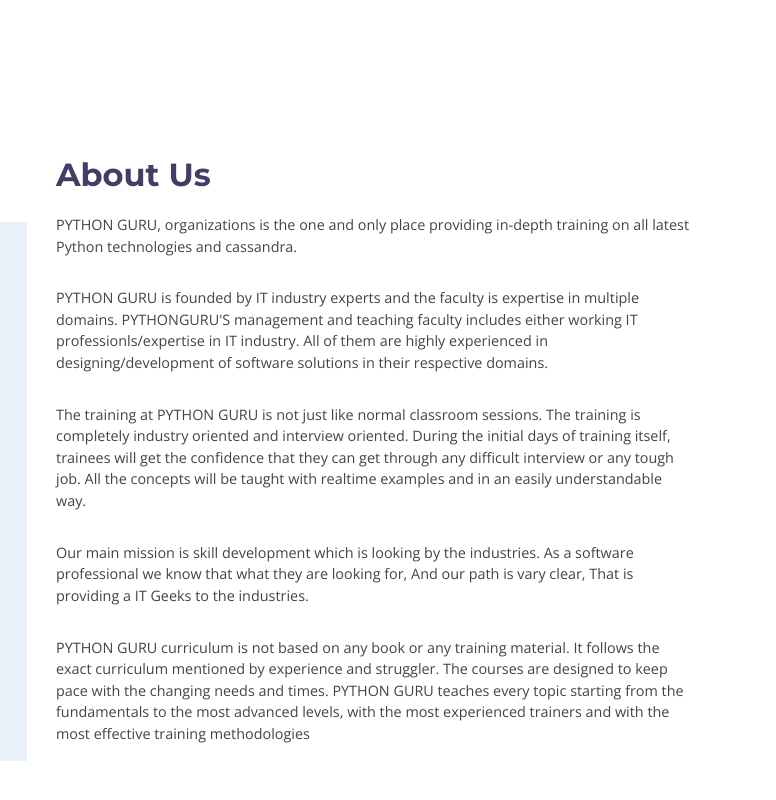
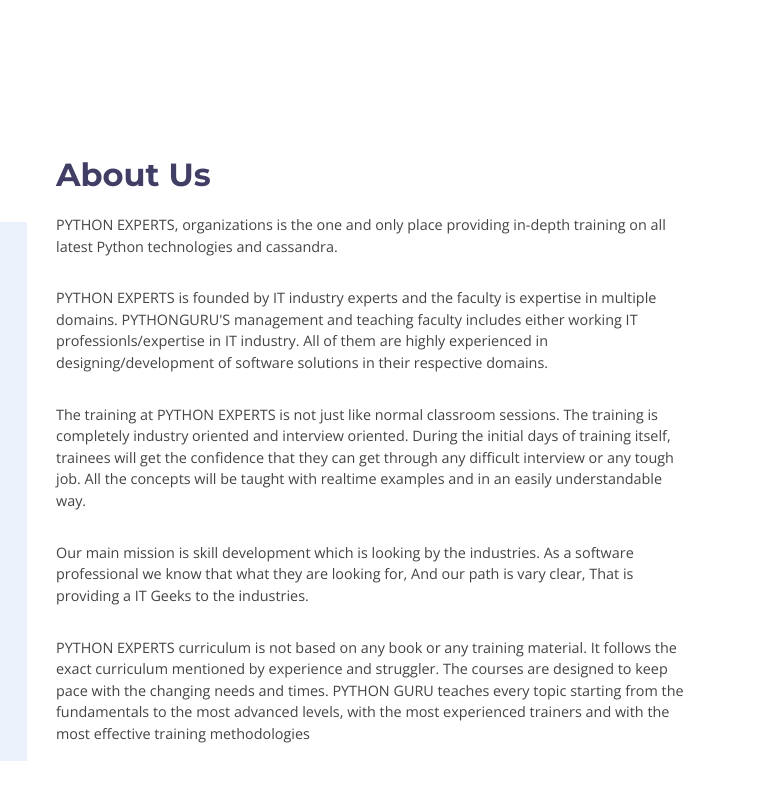
Before and after one commit to cris7M/PythonExperts, a plain HTML site: page index.html in a window 1280 px wide. Shown: the part 1996-2796 px from the top of the page, 504-1280 px from the left. Drawn offline with nearby package versions, Linux system fonts and the light colour scheme.

Commit message:
Title changed from guru to expert

```diff
--- a/index.html
+++ b/index.html
@@ -2,7 +2,7 @@
 <html lang="en">
 <head>
   <meta charset="utf-8">
-  <title>PythonGuru</title>
+  <title>PythonExpert</title>
   <meta content="width=device-width, initial-scale=1.0" name="viewport">
   <meta content="" name="keywords">
   <meta content="" name="description">
@@ -100,7 +100,7 @@
     <div class="container d-flex h-100">
       <div class="row justify-content-center align-self-center">
         <div class="col-md-6 intro-info order-md-first order-last">
-          <h2>PYTHON GURU <br>for <span>Beginners And Professionals!</span></h2>
+          <h2>PYTHON EXPERT <br>for <span>Beginners And Professionals!</span></h2>
           <div>
             <a href="#about" class="btn-get-started scrollto">Get Started</a>
           </div>
@@ -285,16 +285,16 @@
           <div class="col-lg-7 col-md-6">
             <div class="about-content">
               <h2>About Us</h2>
-              <p>PYTHON GURU, organizations is the one and only place providing in-depth training on all latest Python technologies and cassandra.</p>
+              <p>PYTHON EXPERTS, organizations is the one and only place providing in-depth training on all latest Python technologies and cassandra.</p>
 
-<p>PYTHON GURU is founded by IT industry experts and the faculty is expertise in multiple domains. PYTHONGURU'S management and teaching faculty includes either working IT professionls/expertise in IT industry. All of them are highly experienced in designing/development of software solutions in their respective domains.</p>
+<p>PYTHON EXPERTS is founded by IT industry experts and the faculty is expertise in multiple domains. PYTHONGURU'S management and teaching faculty includes either working IT professionls/expertise in IT industry. All of them are highly experienced in designing/development of software solutions in their respective domains.</p>
 
-<p>The training at PYTHON GURU is not just like normal classroom sessions. The training is completely industry oriented and interview oriented. During the initial days of training itself, trainees will get the confidence that they can get through any difficult interview or any tough job. All the concepts will be taught with realtime examples and in an easily understandable way.</p>
+<p>The training at PYTHON EXPERTS is not just like normal classroom sessions. The training is completely industry oriented and interview oriented. During the initial days of training itself, trainees will get the confidence that they can get through any difficult interview or any tough job. All the concepts will be taught with realtime examples and in an easily understandable way.</p>
 
 <p>Our main mission is skill development which is looking by the industries. As a software professional we know that what they are looking
   for, And our path is vary clear, That is providing a IT Geeks to the industries.</p>
 
-<p>PYTHON GURU curriculum is not based on any book or any training material. It follows the exact curriculum mentioned by experience and struggler. The courses are designed to keep pace with the changing needs and times. PYTHON GURU teaches every topic starting from the fundamentals to the most advanced levels, with the most experienced trainers and with the most effective training methodologies</p>
+<p>PYTHON EXPERTS curriculum is not based on any book or any training material. It follows the exact curriculum mentioned by experience and struggler. The courses are designed to keep pace with the changing needs and times. PYTHON GURU teaches every topic starting from the fundamentals to the most advanced levels, with the most experienced trainers and with the most effective training methodologies</p>
             </div>
           </div>
         </div>
@@ -484,8 +484,8 @@
                 <div class="col-sm-6">
 
                   <div class="footer-info">
-                    <h3>PYTHON GURU</h3>
-                    <p>PYTHON GURU is founded by IT industry experts and the faculty is expertise in multiple domains.PYTHONGURU'S management and teaching faculty includes either working IT professionls/expertise in IT industry. All of them are highly experienced in designing/development of software solutions in their respective domains.</p>
+                    <h3>PYTHON EXPERTS</h3>
+                    <p>PYTHON EXPERTS is founded by IT industry experts and the faculty is expertise in multiple domains.PYTHONEXPERTS management and teaching faculty includes either working IT professionls/expertise in IT industry. All of them are highly experienced in designing/development of software solutions in their respective domains.</p>
                   </div>
 
 
@@ -570,7 +570,7 @@
 
     <div class="container">
       <div class="copyright">
-        &copy; Copyright <strong>PYTHON GURU</strong>. All Rights Reserved<br/><br/>
+        &copy; Copyright <strong>PYTHON EXPERTS</strong>. All Rights Reserved<br/><br/>
 
 <a style="pointer-events:none;"  disabled center href="https://www.freecounterstat.com" title="hit counter"><img src="https://counter4.stat.ovh/private/freecounterstat.php?c=eh9lsatxg8hb6g5n5znwy771w6slhwxe" border="0" title="hit counter" alt="hit counter"></a>
 
```
